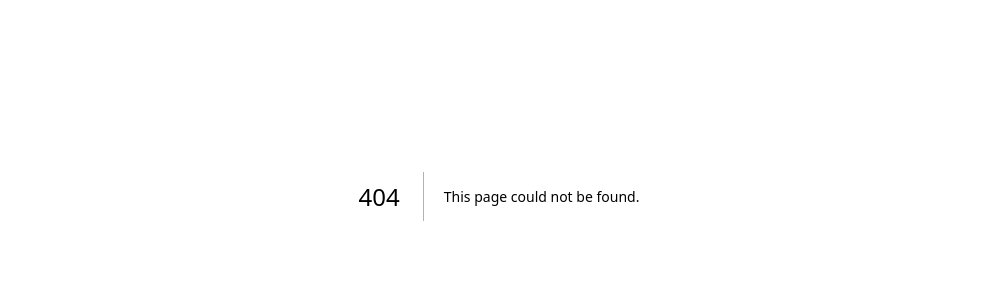
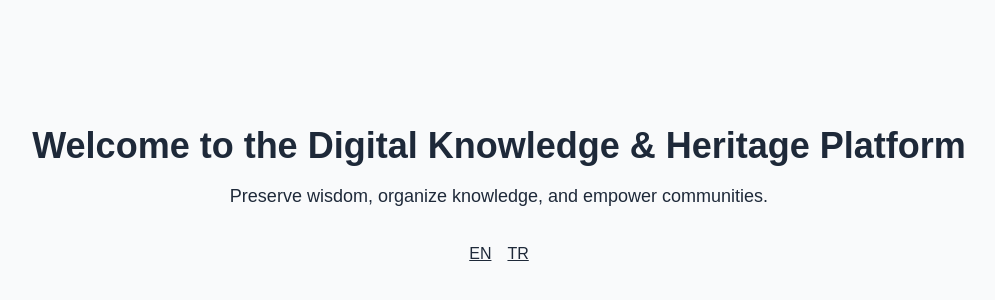
Before and after one commit to eCy-coding/trust-survey-platform, a Next.js app in the folder apps/web/: page /en in a window 1280 px wide. Before the commit this address had no page. Shown: the part 204-504 px from the top of the page, without its empty margins (141-1136 px from the left). Built offline with nearby package versions, Linux system fonts and the light colour scheme.

Commit message:
fix(i18n): move config to src/i18n, correct middleware import, rewrite [locale] layout/page

```diff
--- /dev/null
+++ b/apps/web/i18n/request.ts
@@ -0,0 +1,8 @@
+import {getRequestConfig} from 'next-intl/server';
+
+export const locales = ['en', 'tr'] as const;
+export const defaultLocale = 'en';
+
+export default getRequestConfig(async ({locale}) => ({
+  messages: (await import(`../messages/${locale}.json`)).default
+}));
--- a/apps/web/messages/en.json
+++ b/apps/web/messages/en.json
@@ -0,0 +1,11 @@
+{
+  "home": {
+    "title": "Welcome to the Digital Knowledge & Heritage Platform",
+    "description": "Preserve wisdom, organize knowledge, and empower communities."
+  },
+  "navigation": {
+    "home": "Home",
+    "about": "About",
+    "contact": "Contact"
+  }
+}
--- a/apps/web/messages/tr.json
+++ b/apps/web/messages/tr.json
@@ -0,0 +1,11 @@
+{
+  "home": {
+    "title": "Dijital Bilgi ve Miras Platformuna Hoş Geldiniz",
+    "description": "Bilgeliği koruyun, bilgiyi düzenleyin ve toplulukları güçlendirin."
+  },
+  "navigation": {
+    "home": "Ana Sayfa",
+    "about": "Hakkında",
+    "contact": "İletişim"
+  }
+}
--- /dev/null
+++ b/apps/web/middleware.ts
@@ -0,0 +1,11 @@
+import createMiddleware from 'next-intl/middleware';
+import {locales, defaultLocale} from './src/i18n/request';
+
+export default createMiddleware({
+  locales,
+  defaultLocale
+});
+
+export const config = {
+  matcher: ['/((?!_next|.*\\..*|api).*)']
+};
--- /dev/null
+++ b/apps/web/src/app/[locale]/layout.tsx
@@ -0,0 +1,34 @@
+import type {Metadata} from 'next';
+import {NextIntlClientProvider} from 'next-intl';
+import {getMessages} from 'next-intl/server';
+import '../globals.css';
+
+export const metadata: Metadata = {
+  title: 'Trust Survey Platform',
+  description: 'Digital Knowledge & Heritage Platform'
+};
+
+export default async function LocaleLayout({
+  children,
+  params
+}: {
+  children: React.ReactNode;
+  params: Promise<{locale: string}>;
+}) {
+  const {locale} = await params;        // Next 15: params bir Promise
+  const messages = await getMessages(); // src/i18n/request.ts üzerinden gelir
+
+  return (
+    <html lang={locale}>
+      <body>
+        <NextIntlClientProvider locale={locale} messages={messages}>
+          {children}
+        </NextIntlClientProvider>
+      </body>
+    </html>
+  );
+}
+
+export function generateStaticParams() {
+  return [{locale: 'en'}, {locale: 'tr'}];
+}
--- /dev/null
+++ b/apps/web/src/app/[locale]/page.tsx
@@ -0,0 +1,18 @@
+'use client';
+import {useTranslations} from 'next-intl';
+
+export default function Home() {
+  const t = useTranslations('home');
+
+  return (
+    <main className="flex min-h-screen flex-col items-center justify-center p-8 bg-gray-50 text-gray-800">
+      <h1 className="text-4xl font-bold">{t('title')}</h1>
+      <p className="mt-4 text-lg text-center max-w-2xl">{t('description')}</p>
+
+      <div className="mt-8 flex gap-4">
+        <a href="/en" className="underline">EN</a>
+        <a href="/tr" className="underline">TR</a>
+      </div>
+    </main>
+  );
+}
--- /dev/null
+++ b/apps/web/src/i18n/request.ts
@@ -0,0 +1,8 @@
+import {getRequestConfig} from 'next-intl/server';
+
+export const locales = ['en', 'tr'] as const;
+export const defaultLocale = 'en';
+
+export default getRequestConfig(async ({locale}) => ({
+  messages: (await import(`../../messages/${locale}.json`)).default
+}));
```
